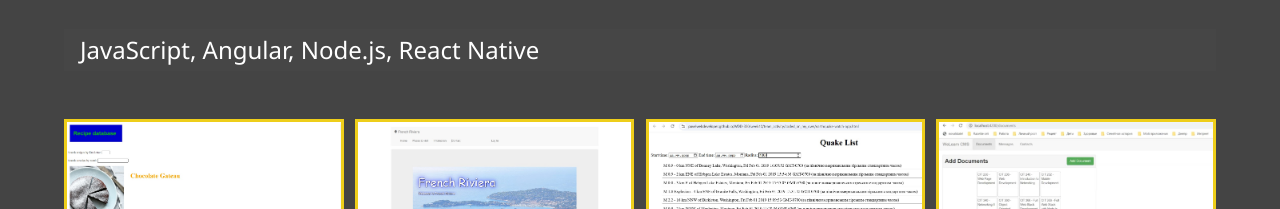
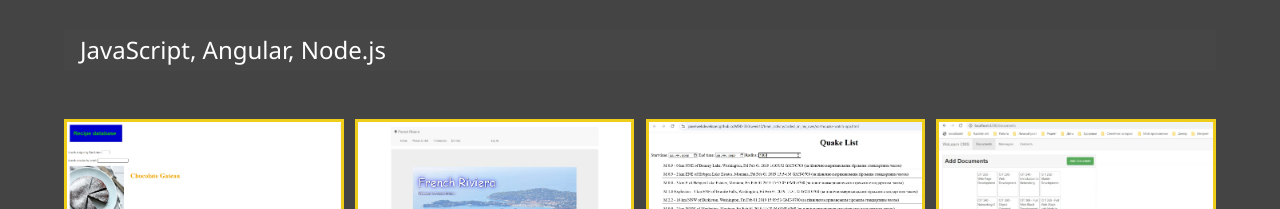
Before and after one commit to pavelwebdeveloper/myportfolio, a website: page dist/projects.html in a window 1280 px wide. Shown: the part 918-1127 px from the top of the page. Drawn offline with Linux system fonts and the light colour scheme.

Commit message:
small editing of text in projects.html

```diff
--- a/dist/projects.html
+++ b/dist/projects.html
@@ -193,7 +193,7 @@
         </div>
 
         <h2 class="sm-heading">
-            JavaScript, Angular, Node.js, React Native
+            JavaScript, Angular, Node.js
         </h2>
             <div class="projects">
                 <div class="item">
```
Also changed, not shown: 1 other file.
